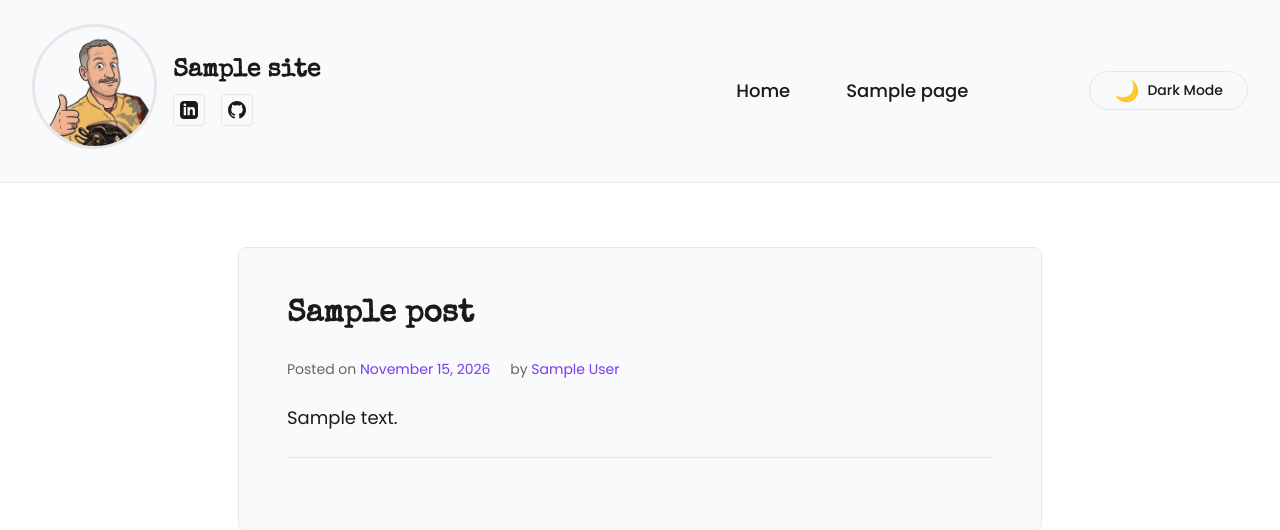
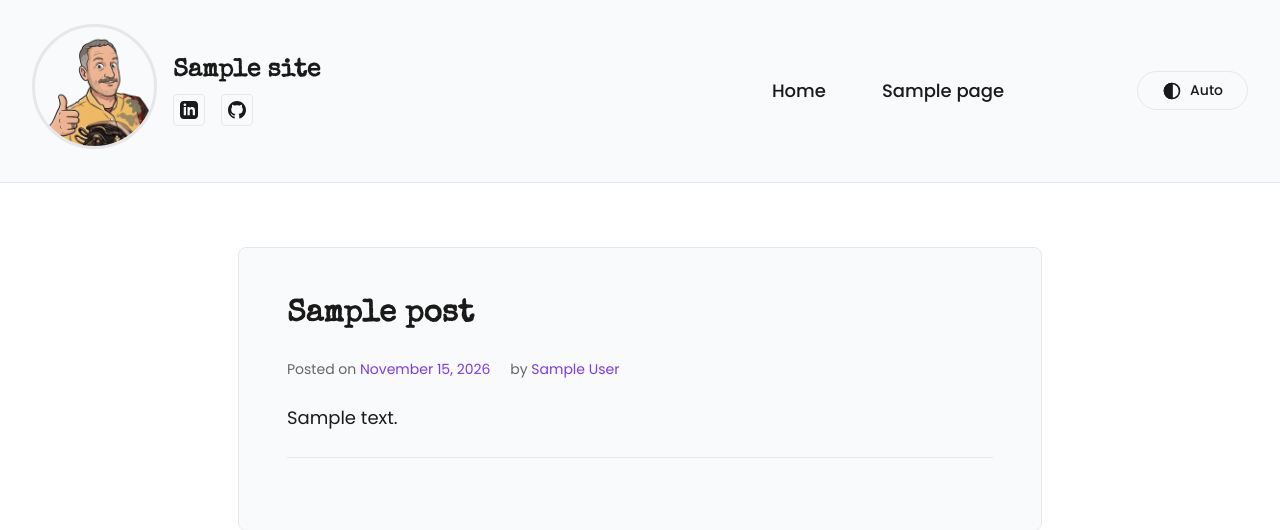
Before and after one commit to DougieWougie/ArchitectTheme, a WordPress theme: template index.php in a window 1280 px wide. Shown: the top 530 px of the page. Run offline with PHP 8.4 and a stand-in for WordPress, Linux system fonts and the light colour scheme; the site name, menu and one post (Sample post) are stand-ins, and other content is empty; some libraries are stand-ins or nearby versions.

Commit message:
Rebuild theme toggle with auto, light and dark states
- First visit follows the OS preference instead of defaulting to light
- Toggle cycles auto/light/dark with SVG icons and translatable labels
  printed from header.php; hidden when JavaScript is unavailable
- Cross-fade the whole page with the View Transitions API and drop the
  per-element colour transitions that changed out of step
- Sync the choice across open tabs and declare the color-scheme meta

```diff
--- a/assets/css/animations.css
+++ b/assets/css/animations.css
@@ -326,20 +326,13 @@ html {
 }
 
 /* ========================================================================
-   Theme Transition (smooth theme switching)
+   Theme Switch
+   The toggle cross-fades the whole page with the View Transitions API
+   (see dark-mode-toggle.js), so individual elements carry no colour
+   transition of their own and cannot drift out of step.
    ======================================================================== */
 
-body,
-.site-header,
-.post-card,
-.widget,
-.site-footer,
-button,
-input,
-textarea,
-select,
-a {
-  transition: background-color var(--theme-transition),
-              color var(--theme-transition),
-              border-color var(--theme-transition);
+::view-transition-old(root),
+::view-transition-new(root) {
+  animation-duration: 0.25s;
 }
--- a/assets/css/theme-base.css
+++ b/assets/css/theme-base.css
@@ -174,7 +174,6 @@ body {
   line-height: 1.6;
   color: var(--color-primary);
   background: var(--color-background);
-  transition: background-color var(--theme-transition), color var(--theme-transition);
 }
 
 img {
@@ -224,7 +223,6 @@ h1, h2, h3, h4, h5, h6 {
   margin-top: var(--spacing-2xl);
   margin-bottom: var(--spacing-lg);
   color: var(--color-primary);
-  transition: color var(--theme-transition);
 }
 
 h1 { font-size: var(--font-size-xl); }
@@ -278,7 +276,6 @@ em, i {
   left: 0;
   right: 0;
   z-index: var(--z-header);
-  transition: background-color var(--theme-transition), border-color var(--theme-transition);
 }
 
 .admin-bar {
@@ -443,11 +440,10 @@ em, i {
   display: none;
 }
 
-/* Dark Mode Toggle */
+/* Theme Toggle (auto / light / dark) */
 .theme-toggle {
-  display: flex;
+  display: none; /* shown once the head script has set data-theme-mode */
   align-items: center;
-  gap: var(--spacing-sm);
   padding: var(--spacing-sm) var(--spacing-lg);
   background: var(--color-surface);
   border: 1px solid var(--color-border);
@@ -459,6 +455,10 @@ em, i {
   transition: all var(--hover-transition);
 }
 
+:root[data-theme-mode] .theme-toggle {
+  display: flex;
+}
+
 .theme-toggle:hover {
   background: var(--color-accent);
   color: var(--color-on-accent);
@@ -466,9 +466,23 @@ em, i {
   transform: translateY(-2px);
 }
 
+.theme-toggle-state {
+  display: none;
+  align-items: center;
+  gap: var(--spacing-sm);
+}
+
+:root[data-theme-mode="auto"] .theme-toggle-state[data-mode="auto"],
+:root[data-theme-mode="light"] .theme-toggle-state[data-mode="light"],
+:root[data-theme-mode="dark"] .theme-toggle-state[data-mode="dark"] {
+  display: flex;
+}
+
 .theme-toggle-icon {
-  font-size: 1.25rem;
-  line-height: 1;
+  display: block;
+  width: 1.25rem;
+  height: 1.25rem;
+  flex-shrink: 0;
 }
 
 /* ========================================================================
@@ -638,7 +652,6 @@ a.post-thumbnail:hover img {
   border-top: 1px solid var(--color-border);
   padding: var(--spacing-2xl) 0;
   margin-top: var(--spacing-3xl);
-  transition: background-color var(--theme-transition), border-color var(--theme-transition);
 }
 
 .footer-container {
@@ -789,7 +802,7 @@ select {
   color: var(--color-primary);
   font-family: var(--font-primary);
   font-size: var(--font-size-base);
-  transition: border-color var(--hover-transition), background-color var(--theme-transition);
+  transition: border-color var(--hover-transition);
 }
 
 input::placeholder,
--- a/assets/js/dark-mode-toggle.js
+++ b/assets/js/dark-mode-toggle.js
@@ -1,6 +1,11 @@
 /**
- * Dark Mode Toggle
- * Manages theme switching with localStorage persistence
+ * Theme Toggle
+ * Three states: auto (follow the OS), light, dark.
+ *
+ * <html data-theme-mode> holds the visitor's choice and <html data-theme>
+ * the theme actually shown. The inline script in inc/enqueue-scripts.php
+ * sets both before first paint; this file handles changes afterwards.
+ * Only an explicit light/dark choice is stored; "auto" stores nothing.
  *
  * @package Baffled_Architect
  * @since 1.0.0
@@ -9,89 +14,125 @@
 (function() {
   'use strict';
 
-  // Check for saved theme preference or default to light mode
-  const currentTheme = localStorage.getItem('theme') || 'light';
+  var STORAGE_KEY = 'theme';
+  var root = document.documentElement;
+  var prefersDark = window.matchMedia('(prefers-color-scheme: dark)');
+  var prefersReducedMotion = window.matchMedia('(prefers-reduced-motion: reduce)');
 
-  // Apply theme immediately (this is also done inline in header for FOUC prevention)
-  document.documentElement.setAttribute('data-theme', currentTheme);
+  // Tracked here rather than read back from the DOM, because a cross-fade
+  // commits the attribute change asynchronously.
+  var currentMode = 'auto';
 
-  /**
-   * Toggle between light and dark themes
-   */
-  function toggleTheme() {
-    const current = document.documentElement.getAttribute('data-theme');
-    const next = current === 'dark' ? 'light' : 'dark';
+  function getSavedMode() {
+    try {
+      var saved = localStorage.getItem(STORAGE_KEY);
+      return saved === 'light' || saved === 'dark' ? saved : 'auto';
+    } catch (e) {
+      return 'auto';
+    }
+  }
 
-    document.documentElement.setAttribute('data-theme', next);
-    localStorage.setItem('theme', next);
+  function saveMode(mode) {
+    try {
+      if (mode === 'auto') {
+        localStorage.removeItem(STORAGE_KEY);
+      } else {
+        localStorage.setItem(STORAGE_KEY, mode);
+      }
+    } catch (e) {
+      // Storage unavailable: the choice lasts for this page only.
+    }
+  }
 
-    // Update toggle button
-    updateToggleButton(next);
+  function systemTheme() {
+    return prefersDark.matches ? 'dark' : 'light';
+  }
 
-    // Dispatch custom event for other scripts
-    document.dispatchEvent(new CustomEvent('themeChanged', {
-      detail: { theme: next }
-    }));
+  function resolveTheme(mode) {
+    return mode === 'auto' ? systemTheme() : mode;
   }
 
   /**
-   * Update toggle button appearance based on current theme
+   * Order the cycle so every click from "auto" visibly changes the page:
+   * auto -> opposite of the OS theme -> same as the OS theme -> auto.
    */
-  function updateToggleButton(theme) {
-    const toggle = document.querySelector('.theme-toggle');
+  function nextMode(mode) {
+    var system = systemTheme();
+    var opposite = system === 'dark' ? 'light' : 'dark';
+
+    if (mode === 'auto') return opposite;
+    if (mode === opposite) return system;
+    return 'auto';
+  }
+
+  function updateToggle(mode) {
+    var toggle = document.querySelector('.theme-toggle');
     if (!toggle) return;
 
-    const icon = toggle.querySelector('.theme-toggle-icon');
-    const label = toggle.querySelector('.theme-toggle-label');
-
-    if (theme === 'dark') {
-      icon.innerHTML = '☀️'; // Sun icon for switching to light mode
-      if (label) label.textContent = 'Light Mode';
-      toggle.setAttribute('aria-label', 'Switch to light mode');
-      toggle.setAttribute('title', 'Switch to light mode');
-    } else {
-      icon.innerHTML = '🌙'; // Moon icon for switching to dark mode
-      if (label) label.textContent = 'Dark Mode';
-      toggle.setAttribute('aria-label', 'Switch to dark mode');
-      toggle.setAttribute('title', 'Switch to dark mode');
+    var label = toggle.getAttribute('data-label-' + mode);
+    if (label) {
+      toggle.setAttribute('aria-label', label);
+      toggle.setAttribute('title', label);
     }
   }
 
   /**
-   * Initialize when DOM is ready
+   * Apply a mode to the document. Cross-fades with the View Transitions
+   * API where available so the whole page changes together.
    */
-  function init() {
-    const toggle = document.querySelector('.theme-toggle');
-    if (!toggle) return;
+  function applyMode(mode, animate) {
+    var theme = resolveTheme(mode);
+    var themeChanged = resolveTheme(currentMode) !== theme || root.getAttribute('data-theme') !== theme;
 
-    // Set initial button state
-    updateToggleButton(currentTheme);
+    currentMode = mode;
 
-    // Add click handler
-    toggle.addEventListener('click', toggleTheme);
+    function commit() {
+      root.setAttribute('data-theme-mode', mode);
+      root.setAttribute('data-theme', theme);
+      updateToggle(mode);
+    }
 
-    // Optional: Listen for system preference changes
-    if (window.matchMedia) {
-      const prefersDark = window.matchMedia('(prefers-color-scheme: dark)');
+    if (animate && themeChanged && document.startViewTransition && !prefersReducedMotion.matches) {
+      document.startViewTransition(commit);
+    } else {
+      commit();
+    }
 
-      // Check if user has a saved preference
-      const hasUserPreference = localStorage.getItem('theme') !== null;
-
-      // Only auto-switch if user hasn't set a preference
-      prefersDark.addEventListener('change', (e) => {
-        if (!hasUserPreference) {
-          const newTheme = e.matches ? 'dark' : 'light';
-          document.documentElement.setAttribute('data-theme', newTheme);
-          updateToggleButton(newTheme);
-          document.dispatchEvent(new CustomEvent('themeChanged', {
-            detail: { theme: newTheme }
-          }));
-        }
-      });
+    if (themeChanged) {
+      document.dispatchEvent(new CustomEvent('themeChanged', {
+        detail: { theme: theme, mode: mode }
+      }));
     }
   }
 
-  // Initialize when DOM is ready
+  function init() {
+    currentMode = getSavedMode();
+    updateToggle(currentMode);
+
+    var toggle = document.querySelector('.theme-toggle');
+    if (toggle) {
+      toggle.addEventListener('click', function() {
+        var mode = nextMode(currentMode);
+        saveMode(mode);
+        applyMode(mode, true);
+      });
+    }
+
+    // Follow the OS while in auto mode
+    prefersDark.addEventListener('change', function() {
+      if (getSavedMode() === 'auto') {
+        applyMode('auto', false);
+      }
+    });
+
+    // Keep other open tabs in step
+    window.addEventListener('storage', function(e) {
+      if (e.key === STORAGE_KEY || e.key === null) {
+        applyMode(getSavedMode(), false);
+      }
+    });
+  }
+
   if (document.readyState === 'loading') {
     document.addEventListener('DOMContentLoaded', init);
   } else {
--- a/header.php
+++ b/header.php
@@ -64,9 +64,40 @@
                 ?>
             </nav>
 
-            <button class="theme-toggle" aria-label="Toggle dark mode" title="Toggle dark/light mode">
-                <span class="theme-toggle-icon" aria-hidden="true">🌙</span>
-                <span class="theme-toggle-label"><?php esc_html_e('Dark Mode', 'baffled-architect'); ?></span>
+            <?php
+            /*
+             * Three-state theme toggle: auto (follow the OS), light, dark.
+             * All three icons and labels are printed; CSS shows the one that
+             * matches <html data-theme-mode>. The button stays hidden until
+             * the head script has set that attribute, so it never appears
+             * as a dead control when JavaScript is unavailable.
+             */
+            ?>
+            <button type="button" class="theme-toggle"
+                data-label-auto="<?php esc_attr_e('Theme: auto, following your device. Switch theme', 'baffled-architect'); ?>"
+                data-label-light="<?php esc_attr_e('Theme: light. Switch theme', 'baffled-architect'); ?>"
+                data-label-dark="<?php esc_attr_e('Theme: dark. Switch theme', 'baffled-architect'); ?>"
+                aria-label="<?php esc_attr_e('Switch theme', 'baffled-architect'); ?>">
+                <span class="theme-toggle-state" data-mode="auto">
+                    <svg class="theme-toggle-icon" viewBox="0 0 24 24" width="20" height="20" fill="none" stroke="currentColor" stroke-width="2" stroke-linecap="round" stroke-linejoin="round" aria-hidden="true" focusable="false">
+                        <circle cx="12" cy="12" r="9"/>
+                        <path d="M12 3a9 9 0 0 0 0 18z" fill="currentColor"/>
+                    </svg>
+                    <span class="theme-toggle-label"><?php esc_html_e('Auto', 'baffled-architect'); ?></span>
+                </span>
+                <span class="theme-toggle-state" data-mode="light">
+                    <svg class="theme-toggle-icon" viewBox="0 0 24 24" width="20" height="20" fill="none" stroke="currentColor" stroke-width="2" stroke-linecap="round" stroke-linejoin="round" aria-hidden="true" focusable="false">
+                        <circle cx="12" cy="12" r="4"/>
+                        <path d="M12 2v2M12 20v2M4.93 4.93l1.41 1.41M17.66 17.66l1.41 1.41M2 12h2M20 12h2M6.34 17.66l-1.41 1.41M19.07 4.93l-1.41 1.41"/>
+                    </svg>
+                    <span class="theme-toggle-label"><?php esc_html_e('Light', 'baffled-architect'); ?></span>
+                </span>
+                <span class="theme-toggle-state" data-mode="dark">
+                    <svg class="theme-toggle-icon" viewBox="0 0 24 24" width="20" height="20" fill="none" stroke="currentColor" stroke-width="2" stroke-linecap="round" stroke-linejoin="round" aria-hidden="true" focusable="false">
+                        <path d="M21 12.79A9 9 0 1 1 11.21 3 7 7 0 0 0 21 12.79z"/>
+                    </svg>
+                    <span class="theme-toggle-label"><?php esc_html_e('Dark', 'baffled-architect'); ?></span>
+                </span>
             </button>
         </div>
     </header>
--- a/inc/enqueue-scripts.php
+++ b/inc/enqueue-scripts.php
@@ -236,15 +236,33 @@ function baffled_architect_enqueue_assets() {
 add_action('wp_enqueue_scripts', 'baffled_architect_enqueue_assets');
 
 /**
- * Add inline script for dark mode to prevent FOUC (Flash of Unstyled Content)
- * This must run before any styles are loaded
+ * Resolve the colour theme before first paint to prevent a flash.
+ *
+ * Sets two attributes on <html>:
+ *   data-theme-mode  the visitor's choice: auto | light | dark
+ *   data-theme       the theme actually shown: light | dark
+ * "auto" (nothing saved) follows the OS preference. Keep this logic in step
+ * with assets/js/dark-mode-toggle.js.
  */
 function baffled_architect_dark_mode_inline() {
     ?>
+    <meta name="color-scheme" content="light dark">
     <script>
     (function() {
-        const theme = localStorage.getItem('theme') || 'light';
-        document.documentElement.setAttribute('data-theme', theme);
+        var mode = 'auto';
+        try {
+            var saved = localStorage.getItem('theme');
+            if (saved === 'light' || saved === 'dark') {
+                mode = saved;
+            }
+        } catch (e) {}
+        var theme = mode;
+        if (mode === 'auto') {
+            theme = window.matchMedia && window.matchMedia('(prefers-color-scheme: dark)').matches ? 'dark' : 'light';
+        }
+        var root = document.documentElement;
+        root.setAttribute('data-theme-mode', mode);
+        root.setAttribute('data-theme', theme);
     })();
     </script>
     <?php
```
